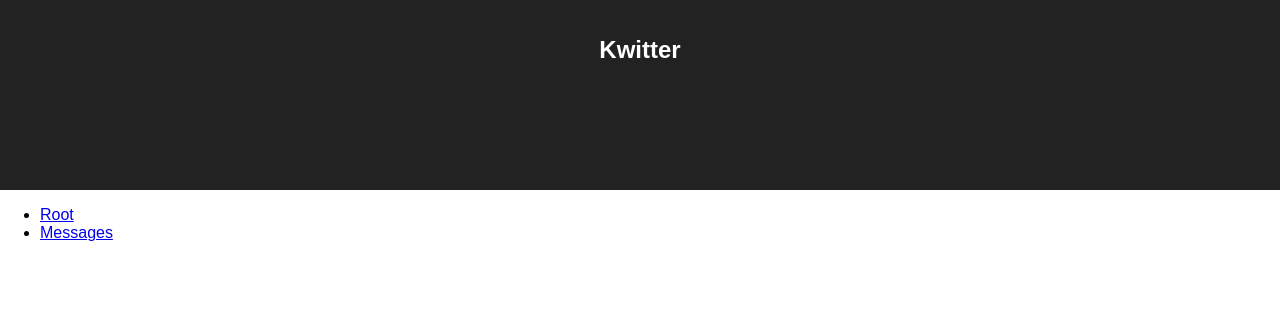
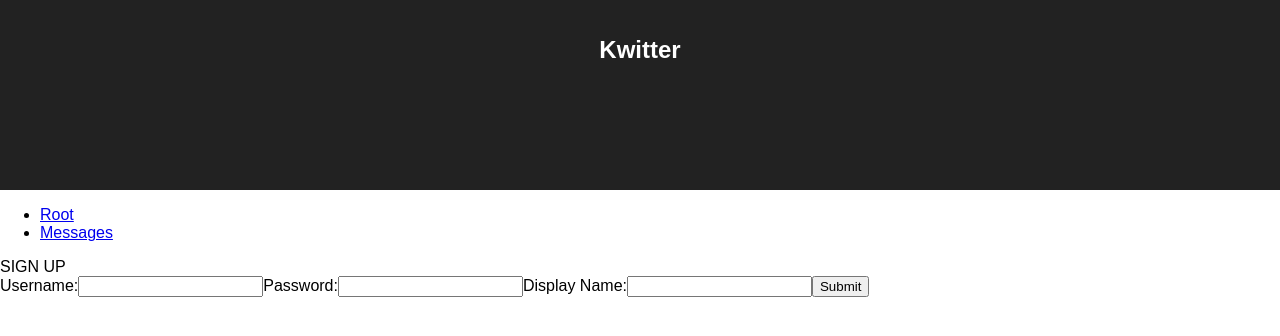
Before and after one commit to ashtonknoblock/Beanie-Babies-Kwitter, a React (Create React App) app: page / in a window 1280 px wide. Shown: the top 336 px of the page. Built offline with nearby package versions, Linux system fonts and the light colour scheme; no server answers.

Commit message:
What I have so far for the login, something with the fetch is currently broken.

```diff
--- a/package.json
+++ b/package.json
@@ -3,6 +3,7 @@
   "version": "0.1.0",
   "private": true,
   "dependencies": {
+    "express": "^4.16.3",
     "react": "^16.4.1",
     "react-dom": "^16.4.1",
     "react-redux": "^5.0.7",
--- a/src/Auth.jsx
+++ b/src/Auth.jsx
@@ -1,9 +1,38 @@
 import React, { Component } from 'react';
+
+
+const fetchLogin = () => {
+  const postRequestOptions = {
+      method: "POST",
+      headers: {
+        "Content-Type": "application/json",
+      },
+      body: JSON.stringify({
+        username: "Test",
+        password: "Testing",
+        displayName: "Tester"
+      }),
+  }
+
+  fetch('http://localhost:3000/auth/register', postRequestOptions)
+  .then(response => response.json())
+  .then(data => {
+    console.log(data)
+  })
+}
 
 class Auth extends Component {
     render() {
       return (
-        null
+        <React.Fragment>
+          SIGN UP
+            <form method="get" name="RegisteForm" action="/">
+              Username:<input type="text" name="username" required></input>
+              Password:<input type="password" name="password" required></input>
+              Display Name:<input type="text" name="displayName" required></input>
+              <input type="submit" value="Submit" onSubmit={fetchLogin()}></input>
+            </form>
+        </React.Fragment>
       )
     }
   }
```
Also changed, not shown: 1 other file (tests, documents, lock files or other folders).
